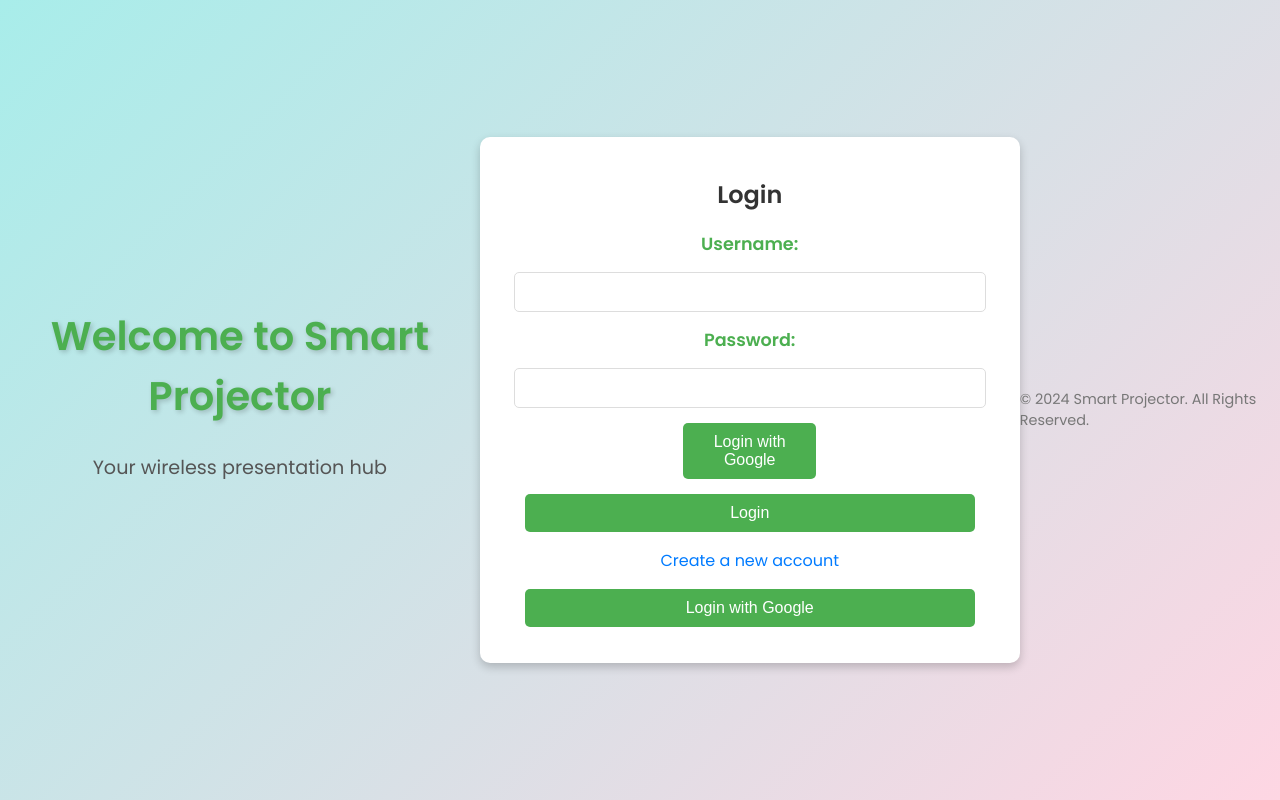
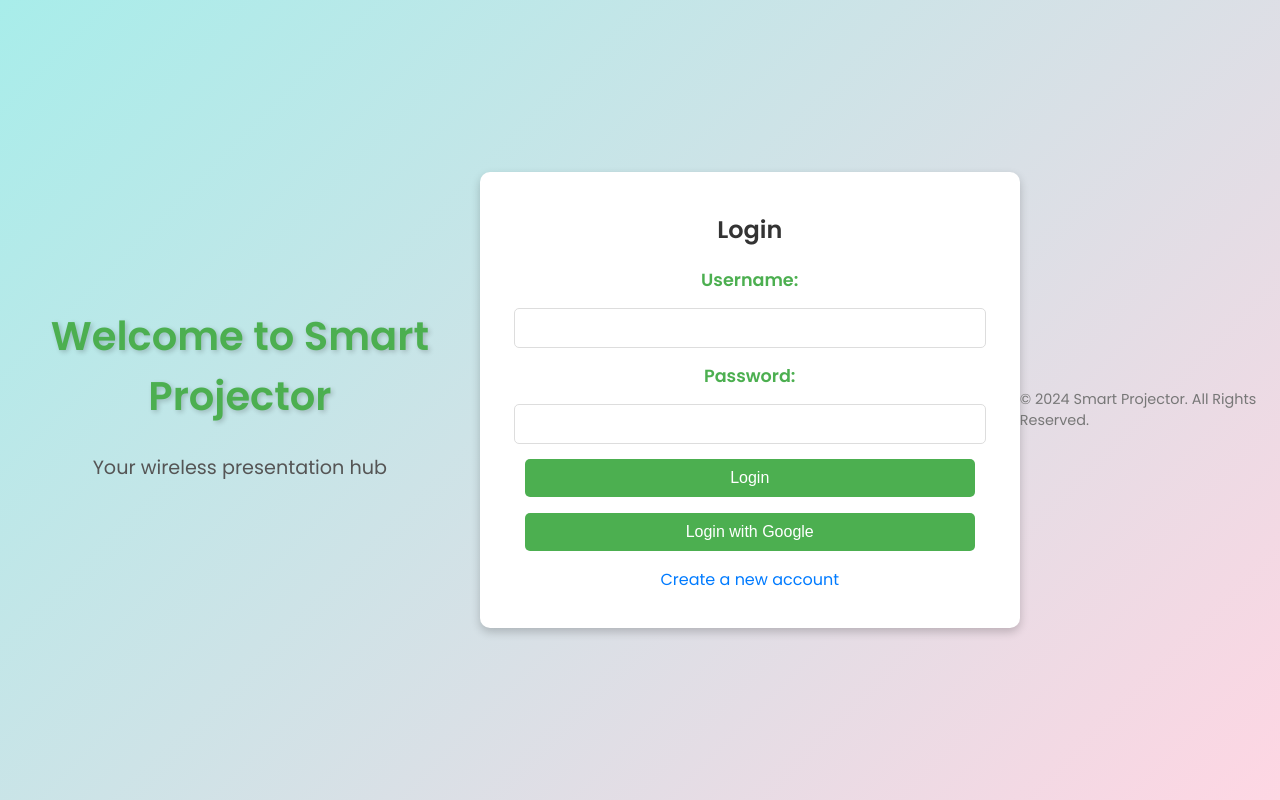
Before and after one commit to suriiya00/Smart_Wireless, a Flask app: page / in a window 1280 px wide. Run offline with Flask 3, Linux system fonts and the light colour scheme.

Commit message:
Update index.html

```diff
--- a/templates/index.html
+++ b/templates/index.html
@@ -16,24 +16,24 @@
     </div>
     <div class="container">
         <h2>Login</h2>
-        <!-- Added autocomplete="on" to the form -->
+        <!-- Login Form -->
         <form action="/login" method="POST" autocomplete="on">
             <label for="username">Username:</label>
-            <!-- Added autocomplete="username" to username input -->
             <input type="text" id="username" name="username" autocomplete="username" required>
 
             <label for="password">Password:</label>
-            <!-- Added autocomplete="current-password" to password input -->
             <input type="password" id="password" name="password" autocomplete="current-password" required>
-            <a href="{{ url_for('google.login') }}">
-            <button>Login with Google</button>
-            </a>
+
             <button type="submit">Login</button>
         </form>
+        <!-- Google Login Button -->
+        <p>
+            <a href="{{ url_for('google.login') }}">
+                <button type="button">Login with Google</button>
+            </a>
+        </p>
+        <!-- Link to Registration -->
         <p><a href="/register">Create a new account</a></p>
-        <p><a href="{{ url_for('google.login') }}">
-                <button>Login with Google</button>
-        </a></p>
     </div>
     <div class="footer">
         <p>© 2024 Smart Projector. All Rights Reserved.</p>
```
